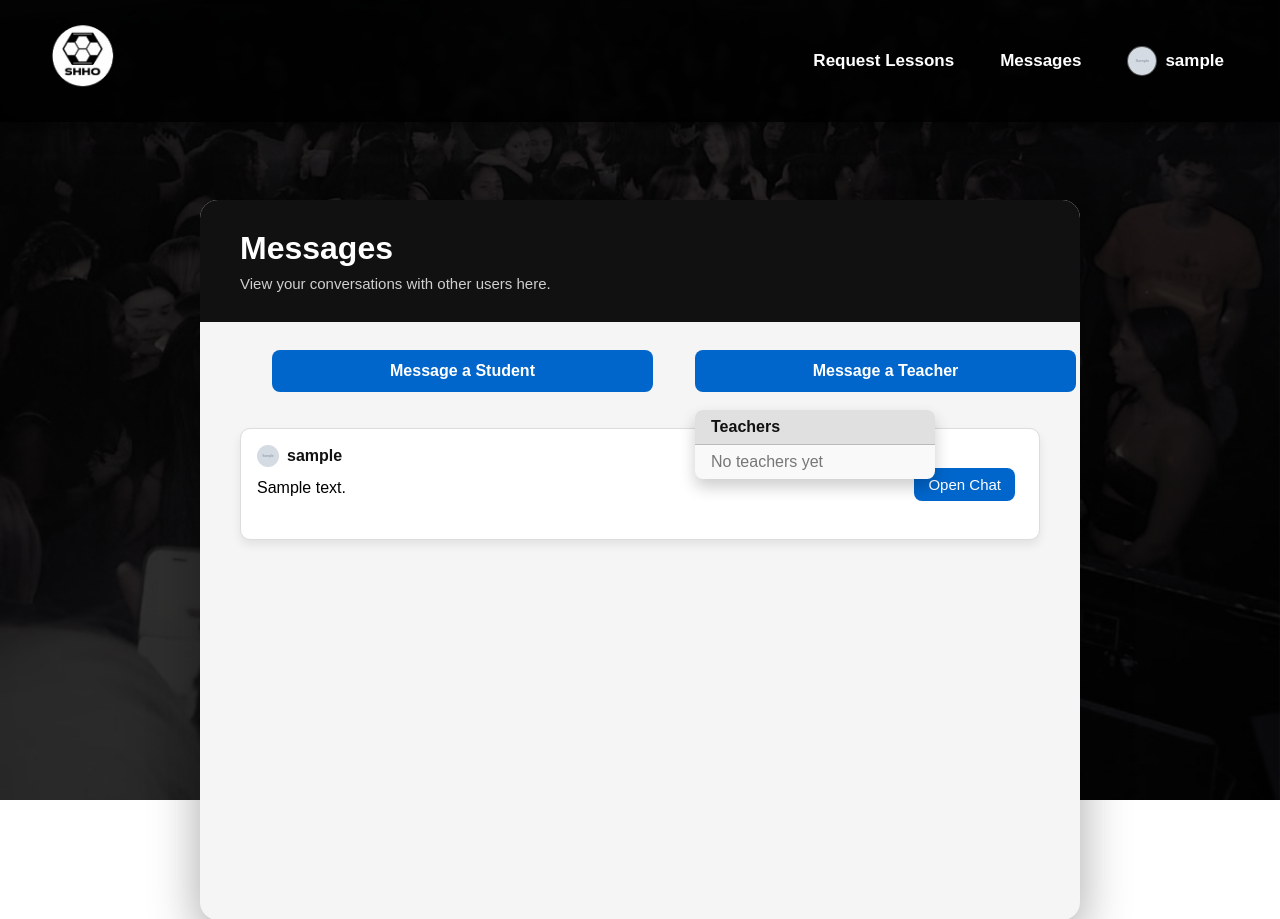
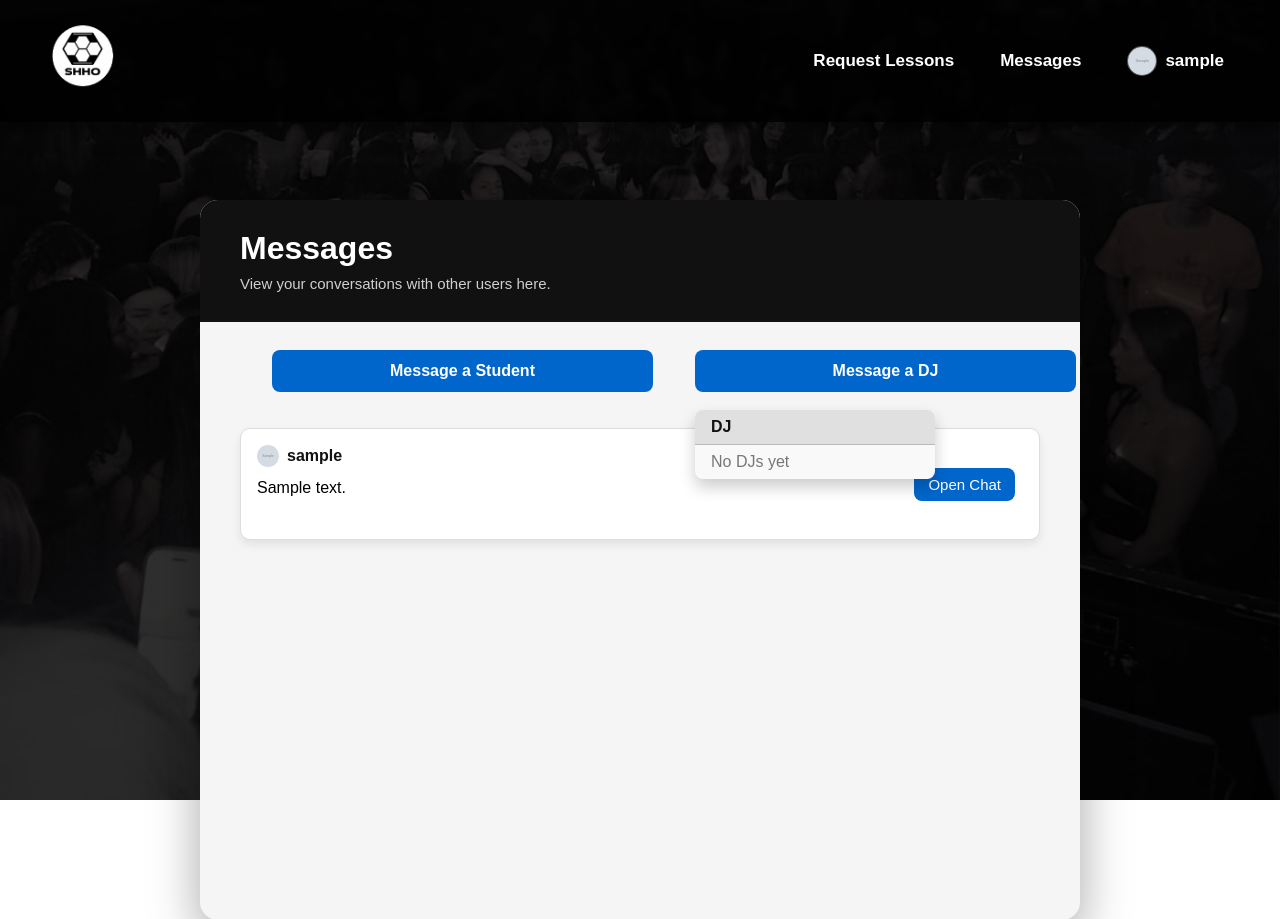
Before and after one commit to ayaanrsiddiqui/LessonSchedulerApp, a Django app: page /inbox/ in a window 1280 px wide, after a click on "Message a DJ". Shown: the top 919 px of the page. Run offline with Django 5.2, Linux system fonts and the light colour scheme; a user stored in the database is signed in; tables that the repository leaves empty hold one stand-in row (values such as "Sample post"); grey boxes marked "Sample" are stand-in pictures.

Commit message:
Changed all teacher role names to DJs

```diff
--- a/messaging/templates/messaging/inbox.html
+++ b/messaging/templates/messaging/inbox.html
@@ -232,6 +232,12 @@ body::before{
 
 }
 
+.role-label {
+    font-size: 14px;
+    color: #555;
+    margin-left: 6px;
+}
+
 </style>
 </head>
 
@@ -303,17 +309,17 @@ body::before{
                 </div>
             </div>
             <div class="dropdown">
-                <button class="send-btn dropdown-btn" onclick="toggleDropdown('teacherDropdown')">Message a Teacher</button>
+                <button class="send-btn dropdown-btn" onclick="toggleDropdown('teacherDropdown')">Message a DJ</button>
                 <div id="teacherDropdown" class="dropdown-content">
-                    <div class="dropdown-header">Teachers</div>
+                    <div class="dropdown-header">DJ</div>
                     {% if teachers %}
-                    <input type="text" class="search-input" placeholder="Search teachers..." onkeyup="filterUsers(this, 'teacherDropdown')">
+                    <input type="text" class="search-input" placeholder="Search DJs..." onkeyup="filterUsers(this, 'teacherDropdown')">
                     {% endif %}
                     <div class="dropdown-list">
                     {% for user in teachers %}
                         <a href="{% url 'send_message' user.username %}">{{ user.username }}</a>
                     {% empty %}
-                        <div class="no-users">No teachers yet</div>
+                        <div class="no-users">No DJs yet</div>
                     {% endfor %}
                     </div>
                 </div>
@@ -331,7 +337,8 @@ body::before{
                                 <span class="avatar-fallback">{{ convo.peer.username|first|upper }}</span>
                                 {% endif %}
                                 <a href="{% url 'public_profile' convo.peer.username %}" style="color:inherit;text-decoration:none;">{{ convo.peer.username }}</a>
-                            </strong> (Student)
+                                <span class="role-label">(Student)</span>
+                            </strong>
                         {% elif convo.peer in teachers %}
                             <strong class="user-inline">
                                 {% if convo.peer.profile.profile_picture %}
@@ -340,7 +347,8 @@ body::before{
                                 <span class="avatar-fallback">{{ convo.peer.username|first|upper }}</span>
                                 {% endif %}
                                 <a href="{% url 'public_profile' convo.peer.username %}" style="color:inherit;text-decoration:none;">{{ convo.peer.username }}</a>
-                            </strong> (Teacher)
+                                <span class="role-label">(DJ)</span>
+                            </strong>
                         {% else %}
                             <strong class="user-inline">
                                 {% if convo.peer.profile.profile_picture %}
--- a/users/templates/users/profile.html
+++ b/users/templates/users/profile.html
@@ -531,10 +531,10 @@ audio {
 
     {% if profile.role == 'student' %}
         <div class="card">
-            <h2>Request Teacher Role</h2>
+            <h2>Request DJ Role</h2>
             {% if pending_teacher_request %}
                 <div>
-                    <p class="muted" style="margin-top:8px;">Teacher role request pending.</p>
+                    <p class="muted" style="margin-top:8px;">DJ role request pending.</p>
                     {% if pending_teacher_request.explanation %}
                         <p class="muted" style="margin-top:4px;">Reason: {{ pending_teacher_request.explanation }}</p>
                     {% endif %}
@@ -542,7 +542,7 @@ audio {
             {% else %}
                 <form method="post" action="{% url 'request_teacher_role' %}" class="teacher-request-form">
                     {% csrf_token %}
-                    <p>If you would like to request a teacher role, please provide your reasoning below.</p>
+                    <p>If you would like to request a DJ role, please provide your reasoning below.</p>
                     <textarea id="id_explanation" name="explanation" class="bio-input" rows="3" maxlength="1000" placeholder="Share your experience, availability, or motivation..."></textarea>
                     <button type="submit" class="primary-btn">Request Teacher Role</button>
                 </form>
```
